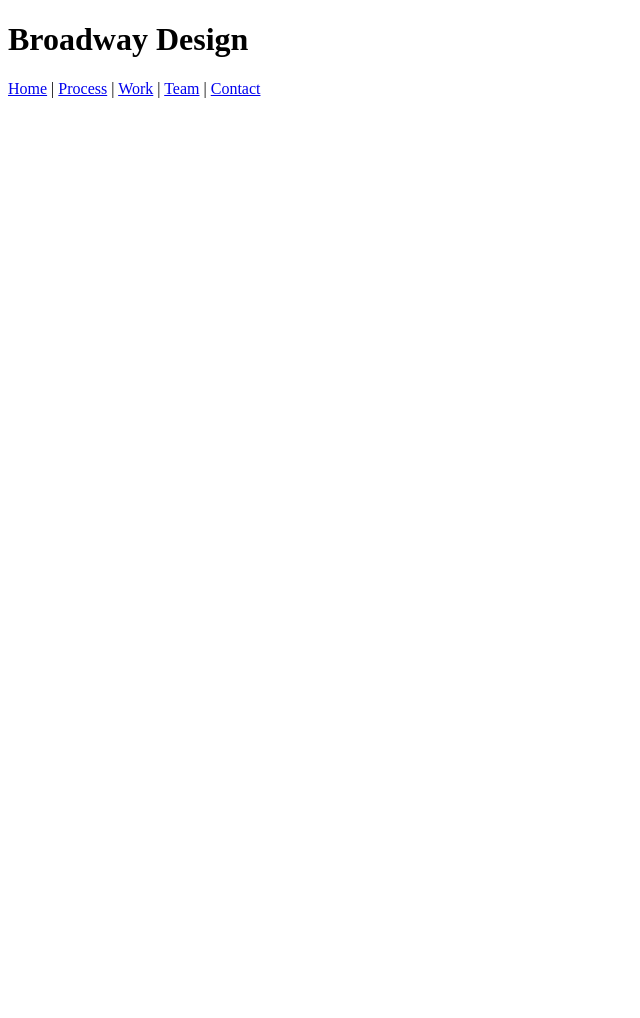
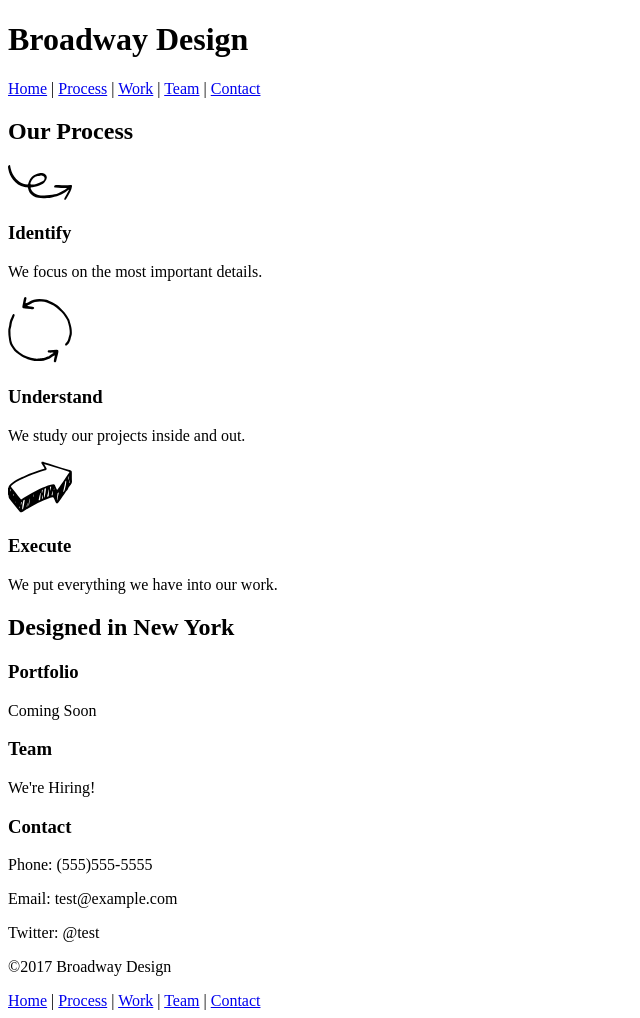
Before and after one commit to kySuga/broadway, a plain HTML site: page index.html in a window 1280 px wide. Shown: the whole page, without its empty margins (0-640 px from the left). Before the commit the page ends 800 px from the top, so only its background shows below. Drawn offline with Linux system fonts and the light colour scheme.

Commit message:
Complete page setup.

```diff
--- a/index.html
+++ b/index.html
@@ -6,13 +6,66 @@
     <title>Broadway Design</title>
   </head>
   <body>
+    <div class="hero">
       <h1>Broadway Design</h1>
-    <nav>
-      <a href="#home">Home</a> |
+      <nav id="navigation">
+        <a href="#">Home</a> |
         <a href="#process">Process</a> |
         <a href="#work">Work</a> |
         <a href="#team">Team</a> |
         <a href="#contact">Contact</a>
       </nav>
+    </div>
+    <div class="supporting" id="process">
+      <h2>Our Process</h2>
+      <div class="supporting-item">
+        <img src="resources/images/identify.svg" alt="curly arrow icon">
+        <h3>Identify</h3>
+        <p>We focus on the most important details.</p>
+      </div>
+      <div class="supporting-item">
+        <img src="resources/images/understand.svg" alt="recycle arrows icon">
+        <h3>Understand</h3>
+        <p>We study our projects inside and out.</p>
+      </div>
+      <div class="supporting-item">
+        <img src="resources/images/execute.svg" alt="arrow pointing right icon">
+        <h3>Execute</h3>
+        <p>We put everything we have into our work.</p>
+      </div>
+    </div>
+    <div class="hero">
+      <h2>Designed in New York</h2>
+    </div>
+    <div class="supporting" id="work">
+      <div class="supporting-item">
+        <h3>Portfolio</h3>
+        <p>Coming Soon</p>
+      </div>
+    </div>
+    <div class="supporting" id="team">
+      <div class="supporting-item">
+        <h3>Team</h3>
+        <p>We're Hiring!</p>
+      </div>
+    </div>
+    <div class="supporting" id="contact">
+      <div class="supporting-item">
+        <h3>Contact</h3>
+        <p>Phone: (555)555-5555</p>
+        <p>Email: test@example.com</p>
+        <p>Twitter: @test</p>
+      </div>
+    </div>
+    <div class="footer">
+      <p>©2017 Broadway Design</p>
+      <nav id="navigation">
+        <a href="#">Home</a> |
+        <a href="#process">Process</a> |
+        <a href="#work">Work</a> |
+        <a href="#team">Team</a> |
+        <a href="#contact">Contact</a>
+      </nav>
+    </div>
   </body>
 </html>
```
Lines whose indentation alone changed are shown as unchanged.
